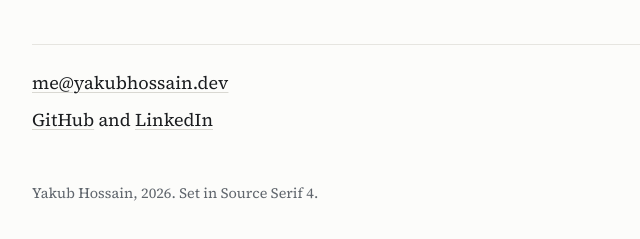
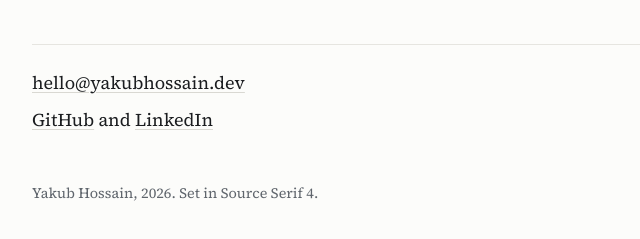
Before and after one commit to 1yakub/yakubhossain-dev-site, a plain HTML site: page index.html in a window 1280 px wide. Shown: the part 2989-3228 px from the top of the page, 280-920 px from the left. Drawn offline with Linux system fonts and the light colour scheme.

Commit message:
Portfolio: contact address back to hello@, forward verified from an outside sender
Co-Authored-By: Claude Fable 5.1 <noreply@anthropic.com>
Claude-Session: https://claude.ai/code/session_01LQwprq9sGTgdVprnwqzzJu

```diff
--- a/index.html
+++ b/index.html
@@ -125,7 +125,7 @@
   </ul>
 
   <div class="contact">
-    <p><a href="mailto:me@yakubhossain.dev">me@yakubhossain.dev</a></p>
+    <p><a href="mailto:hello@yakubhossain.dev">hello@yakubhossain.dev</a></p>
     <p><a href="https://github.com/1yakub">GitHub</a> and <a href="https://www.linkedin.com/in/yakubhossain">LinkedIn</a></p>
   </div>
 
```
